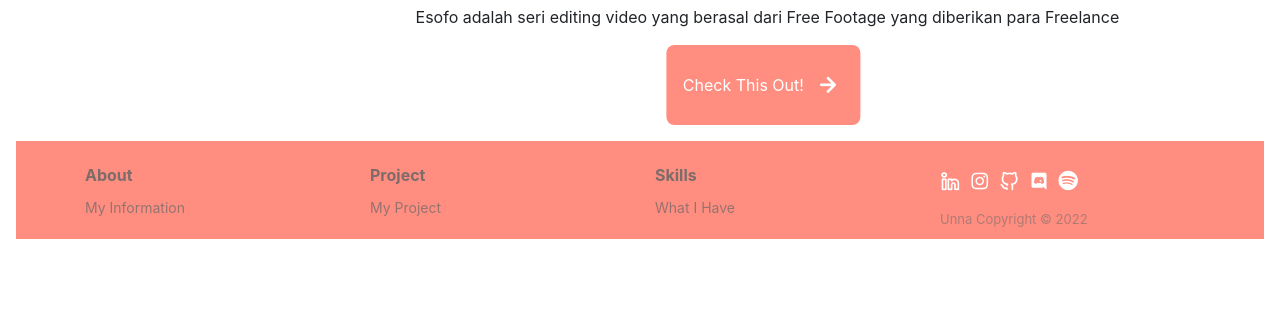
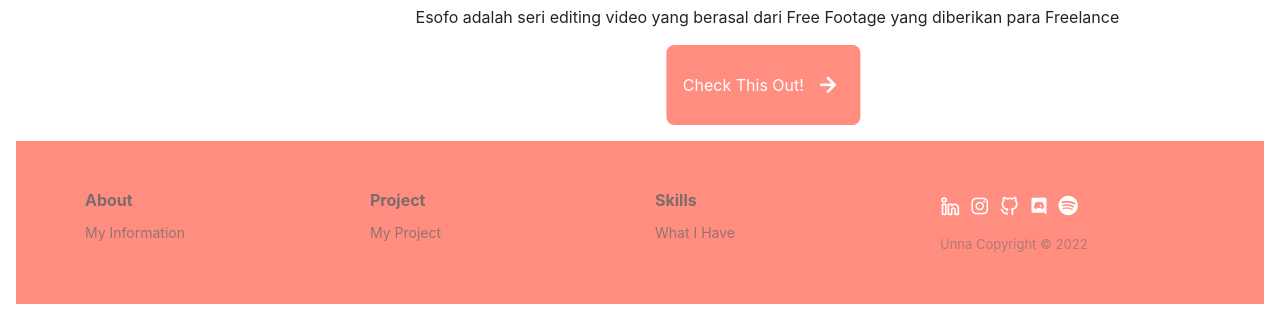
Before and after one commit to Helolutpi/portowpb, a plain HTML site: page index.html in a window 1280 px wide. Shown: the part 2690-3010 px from the top of the page. Before the commit the page ends 2945 px from the top, so only its background shows below. Drawn offline with nearby package versions, Linux system fonts and the light colour scheme.

Commit message:
Update index.html

```diff
--- a/index.html
+++ b/index.html
@@ -271,7 +271,7 @@
 
 <!----------------------------------------------------! FOOTER!---------------------------------------------------->
 
-        <div style="padding-top: 25px; padding-bottom: 10px;" class="footer-clean">
+        <div class="footer-clean">
           <footer>
               <div class="container">
                   <div class="row justify-content-center">
```
